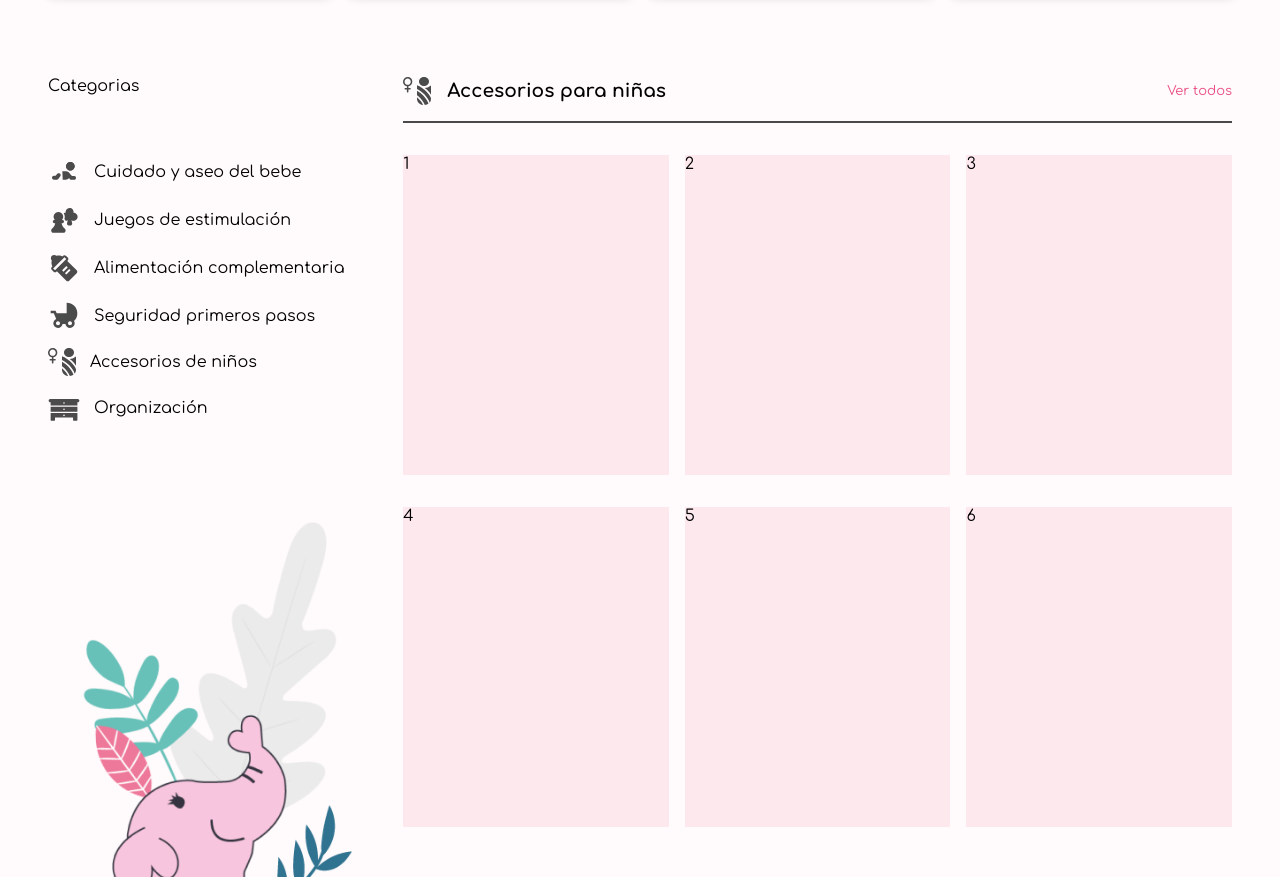
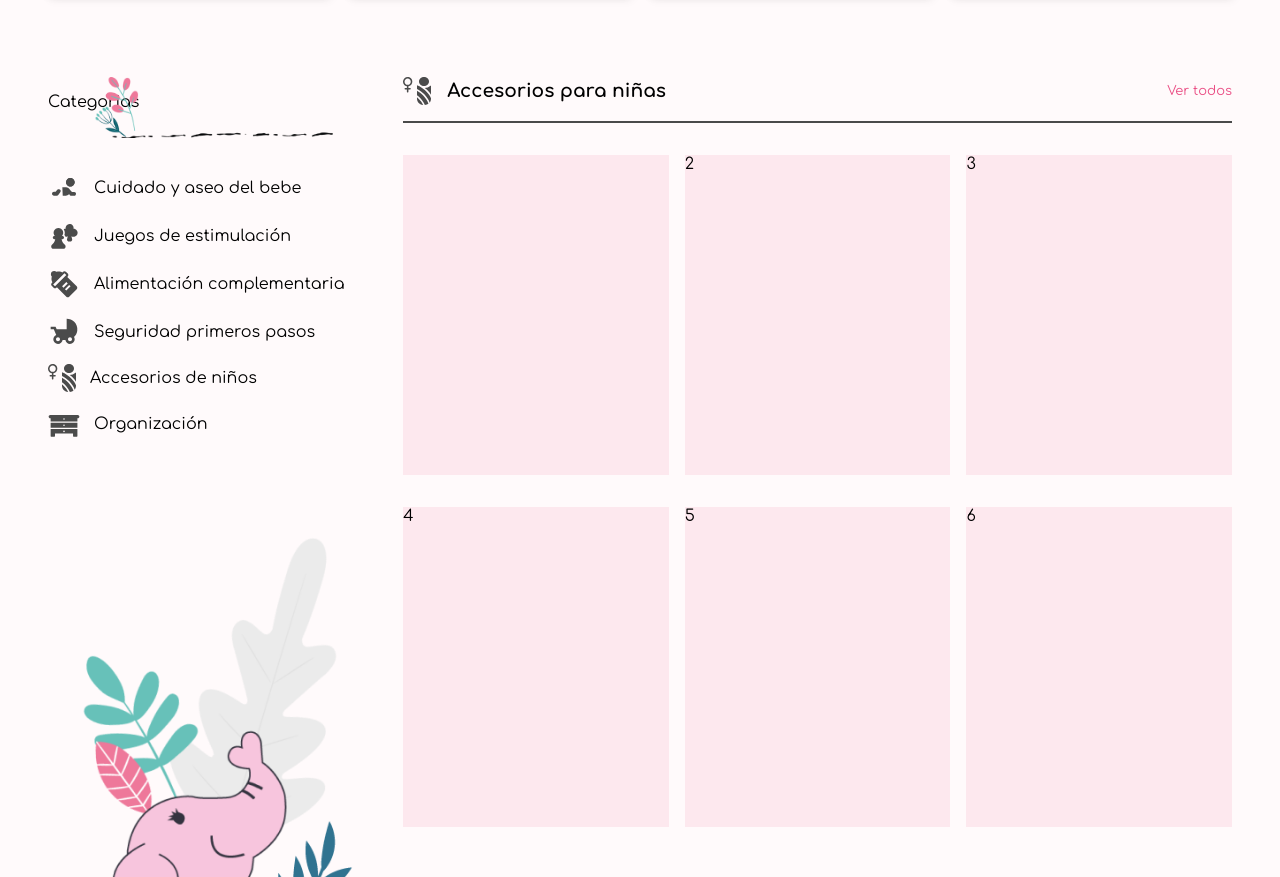
Before and after one commit to JimmyLoloy98/BabyStore, a website: page index.html in a window 1280 px wide. Shown: the part 1290-2167 px from the top of the page. Drawn offline with Linux system fonts and the light colour scheme.

Commit message:
style: categories title

```diff
--- a/index.html
+++ b/index.html
@@ -115,7 +115,10 @@
 
     <section id='categories-products'>
       <aside class='container-aside-left'>
-        <span>Categorias</span>
+        <div class='categories-title'>
+          <img src="./images/plant-categories.png" alt="Plantita">
+          <p>Categorias</p>
+        </div>
         <div class='container-categories-list'>
           <ul class='categories-list'>
             <li class='categories-list-item'>
@@ -177,7 +180,27 @@
         </span>
 
         <div class='container-accesories-cards'>
-          <div class='card-item-accesories'>1</div>
+          <div class='card-item-accesories'>
+            <!-- <div class='card-header'>
+              <img class='card-image' src="./images/product1-image.png" alt="Producto 1" />
+              <button class='card-heart-icon'>
+                <svg width="36" height="32" viewBox="0 0 36 32" fill="#fff" xmlns="http://www.w3.org/2000/svg">
+                  <path d="M35.129 6.55776C34.5705 5.27449 33.7651 4.11159 32.7579 3.13418C31.75 2.15385 30.5617 1.3748 29.2575 0.839386C27.9052 0.281991 26.4547 -0.0033152 24.9904 2.90627e-05C22.936 2.90627e-05 20.9316 0.558222 19.1897 1.61259C18.773 1.86481 18.3771 2.14184 18.0021 2.44367C17.627 2.14184 17.2311 1.86481 16.8144 1.61259C15.0726 0.558222 13.0682 2.90627e-05 11.0138 2.90627e-05C9.53442 2.90627e-05 8.10093 0.281193 6.74661 0.839386C5.43812 1.37691 4.25882 2.15011 3.2462 3.13418C2.23774 4.11049 1.43216 5.27366 0.8751 6.55776C0.295867 7.89329 0 9.31152 0 10.7711C0 12.148 0.283366 13.5827 0.84593 15.0423C1.31682 16.2621 1.99189 17.5273 2.85449 18.8049C4.22132 20.8268 6.1007 22.9356 8.4343 25.0732C12.3014 28.6167 16.131 31.0645 16.2935 31.1637L17.2811 31.7922C17.7187 32.0693 18.2813 32.0693 18.7188 31.7922L19.7064 31.1637C19.8689 31.0604 23.6944 28.6167 27.5657 25.0732C29.8993 22.9356 31.7786 20.8268 33.1455 18.8049C34.0081 17.5273 34.6873 16.2621 35.154 15.0423C35.7166 13.5827 36 12.148 36 10.7711C36.0041 9.31152 35.7083 7.89329 35.129 6.55776Z" fill="#EA4C83"/>
+                  <path d="M31.3262 8.84997C30.8917 7.89488 30.2652 7.02939 29.4818 6.30194C28.6978 5.57232 27.7734 4.99251 26.7589 4.59402C25.707 4.17917 24.5787 3.96683 23.4397 3.96932C21.8416 3.96932 20.2825 4.38476 18.9275 5.16948C18.6034 5.3572 18.2954 5.56338 18.0037 5.78802C17.712 5.56338 17.404 5.3572 17.0799 5.16948C15.7249 4.38476 14.1658 3.96932 12.5677 3.96932C11.417 3.96932 10.3019 4.17858 9.24845 4.59402C8.23062 4.99407 7.31328 5.56953 6.5256 6.30194C5.74115 7.02857 5.11451 7.89426 4.6812 8.84997C4.23063 9.84395 4.00049 10.8995 4.00049 11.9858C4.00049 13.0105 4.22091 14.0784 4.65851 15.1647C5.0248 16.0725 5.54992 17.0141 6.2209 17.965C7.28411 19.4698 8.74602 21.0393 10.5612 22.6303C13.5693 25.2675 16.5483 27.0893 16.6747 27.1632L17.4429 27.6309C17.7833 27.8371 18.2209 27.8371 18.5612 27.6309L19.3295 27.1632C19.4559 27.0862 22.4316 25.2675 25.4429 22.6303C27.2581 21.0393 28.72 19.4698 29.7832 17.965C30.4542 17.0141 30.9826 16.0725 31.3456 15.1647C31.7832 14.0784 32.0037 13.0105 32.0037 11.9858C32.0069 10.8995 31.7768 9.84395 31.3262 8.84997Z"/>
+                </svg>
+              </button>
+              <button class='card-button' type='button'>
+                <svg width="28" height="32" viewBox="0 0 28 32" fill="none" xmlns="http://www.w3.org/2000/svg">
+                  <path fill-rule="evenodd" clip-rule="evenodd" d="M19 7C19 5.67392 18.4732 4.40215 17.5355 3.46447C16.5979 2.52678 15.3261 2 14 2C12.6739 2 11.4021 2.52678 10.4645 3.46447C9.52678 4.40215 9 5.67392 9 7V8H19V7ZM21 7V8H28V28C28 29.0609 27.5786 30.0783 26.8284 30.8284C26.0783 31.5786 25.0609 32 24 32H4C2.93913 32 1.92172 31.5786 1.17157 30.8284C0.421427 30.0783 0 29.0609 0 28V8H7V7C7 5.14348 7.7375 3.36301 9.05025 2.05025C10.363 0.737498 12.1435 0 14 0C15.8565 0 17.637 0.737498 18.9497 2.05025C20.2625 3.36301 21 5.14348 21 7ZM26 28V10H2V28C2 28.5304 2.21071 29.0391 2.58579 29.4142C2.96086 29.7893 3.46957 30 4 30H24C24.5304 30 25.0391 29.7893 25.4142 29.4142C25.7893 29.0391 26 28.5304 26 28ZM14 15.986C17.328 12.564 25.65 18.552 14 26.25C2.35 18.55 10.672 12.564 14 15.986Z" fill="#EA4C83"/>
+                </svg>
+                <p>Agregar al carrito</p>
+              </button>
+            </div>
+            <div class='card-description'>
+              <h3>Pack x4 esquineros</h3>
+              <p>S/. 10.00</p>
+            </div> -->
+          </div>
           <div class='card-item-accesories'>2</div>
           <div class='card-item-accesories'>3</div>
           <div class='card-item-accesories'>4</div>
--- a/sass/layout/_products_categories.scss
+++ b/sass/layout/_products_categories.scss
@@ -5,6 +5,22 @@
   .container-aside-left{
     height: 100vh;
     width: 30%;
+
+    .categories-title{
+      margin: 0 auto;
+
+      img{
+        position: absolute;
+        left: 7%;
+        width: 19%;
+      }
+
+      p{
+        z-index: 1;
+        padding-top: 1rem;
+      }
+
+    }
 
     .container-categories-list{
       margin-top: 3.8rem;
```
Also changed, not shown: css/style.css.
